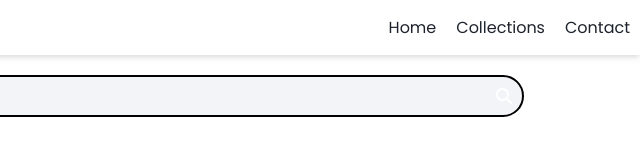
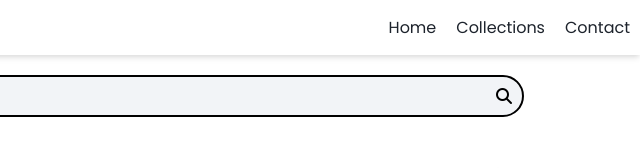
Before and after one commit to Gokulnath1817/Ecommerce-Website, a plain HTML site: page Vistra/collection.html in a window 1280 px wide. Shown: the top 168 px of the page, 640-1280 px from the left. Drawn offline with Linux system fonts and the light colour scheme.

Commit message:
Updated collection.html

```diff
--- a/Vistra/collection.html
+++ b/Vistra/collection.html
@@ -63,7 +63,7 @@
   <div class="product-section">
     <form class="product-search">
       <input type="text" id="search" placeholder="Search for your favorite clothes">
-      <i class="fa-solid fa-magnifying-glass" style="color: white;"></i>
+      <i class="fa-solid fa-magnifying-glass" style="color: black;"></i>
     </form>
     <div class="products" id="product">
       <div class="product-box">
```
